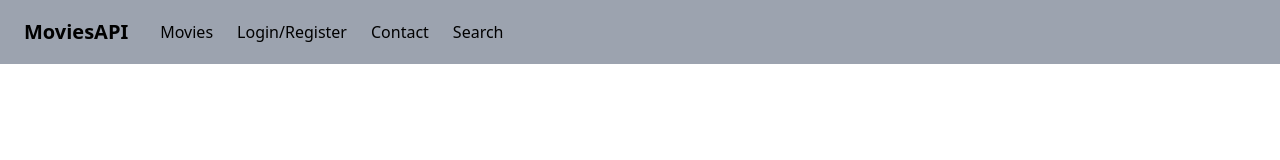
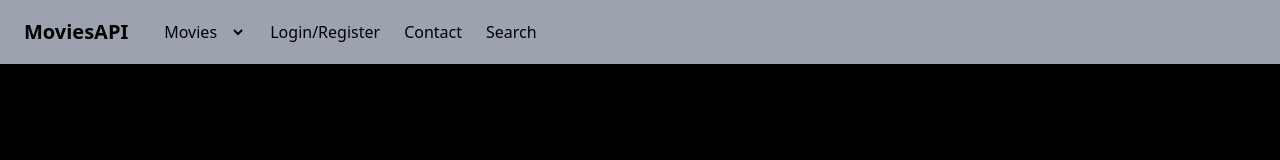
Before and after one commit to MirnaMohamed/Movies, a website: page src/index.html in a window 1280 px wide. Drawn offline with nearby package versions, Linux system fonts and the light colour scheme; files that its build step writes are made by us from their sources.

Commit message:
adding dropdown

```diff
--- a/src/index.html
+++ b/src/index.html
@@ -9,7 +9,7 @@
 
 </head>
 
-<body>
+<body class="bg-black">
     <nav class="bg-gray-400 text-black flex items-center justify-between px-6 h-16">
         <div class="flex items-center space-x-8 flex-1">
             <a href="#" class="text-xl font-bold">MoviesAPI</a>
@@ -17,12 +17,11 @@
 
             <ul class="flex space-x-6 items-center">
                 <li class="relative group">
-                    <a href="">Movies</a>
-                    <ul class="absolute hidden group-hover:block bg-white shadow-lg rounded mt-2 w-40">
-                        <li><a href="#" class="block px-4 py-2 text-gray-800 hover:bg-gray-100">Movies</a></li>
-                        <li><a href="#" class="block px-4 py-2 text-gray-800 hover:bg-gray-100">TVshows</a></li>
-                        <li><a href="#" class="block px-4 py-2 text-gray-800 hover:bg-gray-100">People</a></li>
-                      </ul>
+                    <select class="bg-gray-400 border-none hover:text-gray-300">
+                        <option value="Movies">Movies</option>
+                        <option value="TVshows">TVshows</option>
+                        <option value="People">People</option>
+                    </select>
                 </li>
                 <li>
                     <a href="" class="hover:text-gray-300">Login/Register</a>
```
